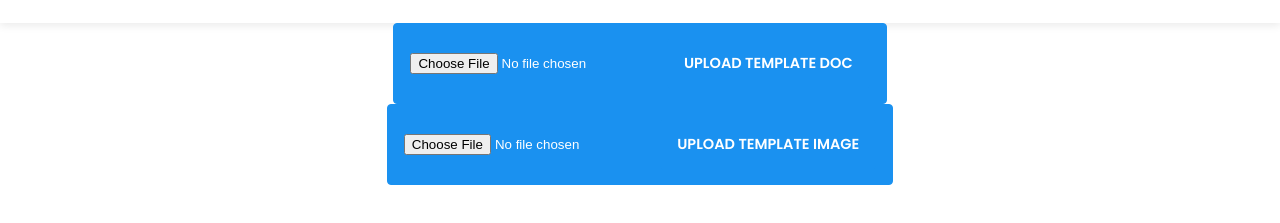
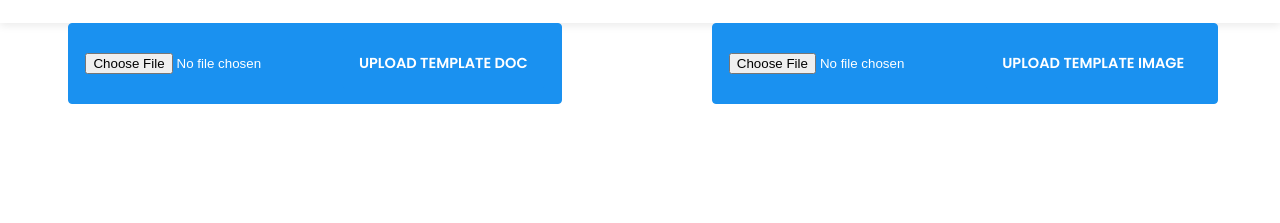
Before and after one commit to Aman-Raghuwanshi/Resume.Ai, a plain HTML site: page ResumeMakerApp/Upload.html in a window 1280 px wide. Shown: the part 57-280 px from the top of the page. Drawn offline with Linux system fonts and the light colour scheme; files that its build step writes are made by us from their sources.

Commit message:
Update Upload.html

```diff
--- a/ResumeMakerApp/Upload.html
+++ b/ResumeMakerApp/Upload.html
@@ -34,7 +34,7 @@
         </div>
     </nav>
 
-    <div class="row-2">
+    <div class="cols-2">
         <div class="text-center mt-4" style="padding: 0px;">
           <form action="/uploadDoc" method="post" enctype="multipart/form-data" class="btn btn-primary text-uppercase" onsubmit="uploadDoc(event)">
             <!-- File input field -->
```
